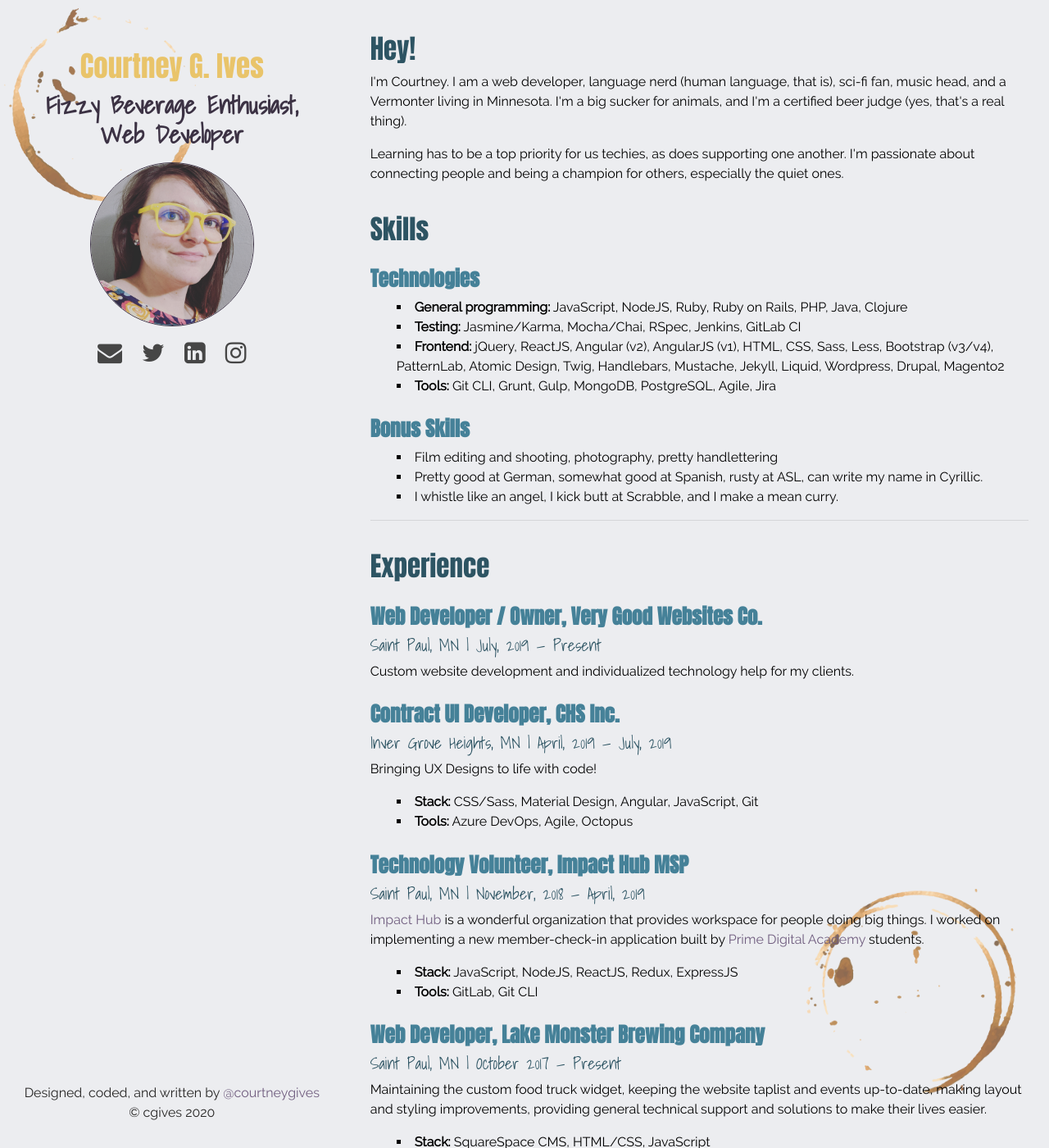
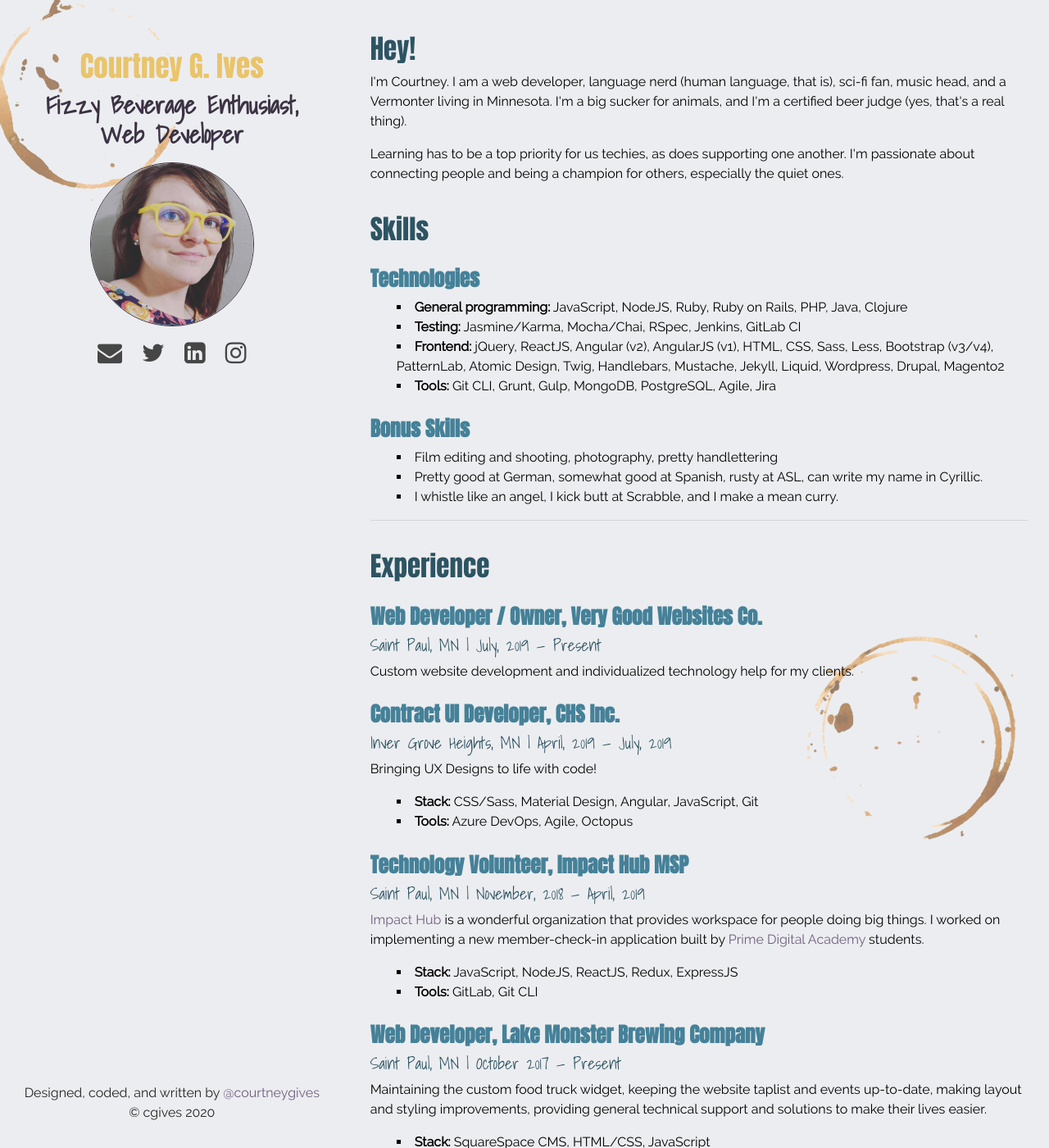
Before and after one commit to courtneygives/courtneygives.github.io, a Jekyll site: the page built from index.html, in a window 1280 px wide and 1400 px high. Shown: the whole window at 82% size. Built offline with Jekyll 4.4.1, drawn with Linux system fonts in a browser that asks for light colours; nearby versions of some CDN libraries.

Commit message:
adjust coffee rings

```diff
--- a/_sass/_global.scss
+++ b/_sass/_global.scss
@@ -9,23 +9,23 @@ body {
   background-repeat: no-repeat;
   background-size: contain;
   height: 250px;
+  opacity: .6;
   position: absolute;
   width: 100%;
   z-index: -100;
 
   &-upper {
-        opacity: .7;
     background-image: url('/media/10.png');
-        right: 0px;
-        top: -50px;
+    background-position: left;
+    right: 20px;
+    top: -65px;
   }
 
   &-lower {
-        opacity: .7;
     background-image: url("/media/1.png");
     background-position: right;
     right: 40px;
-        top: 35%;
+    top: 25%;
   }
 }
 
```
Lines whose indentation alone changed are shown as unchanged.
